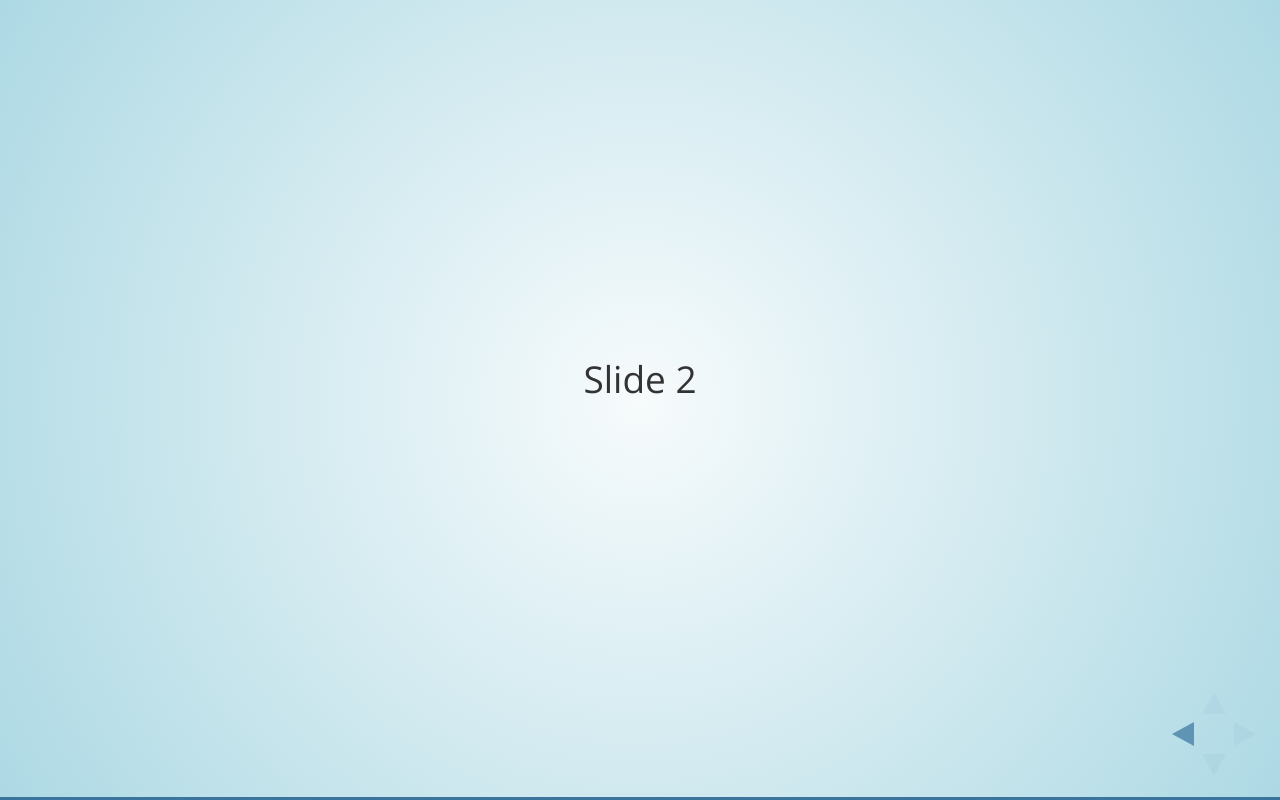
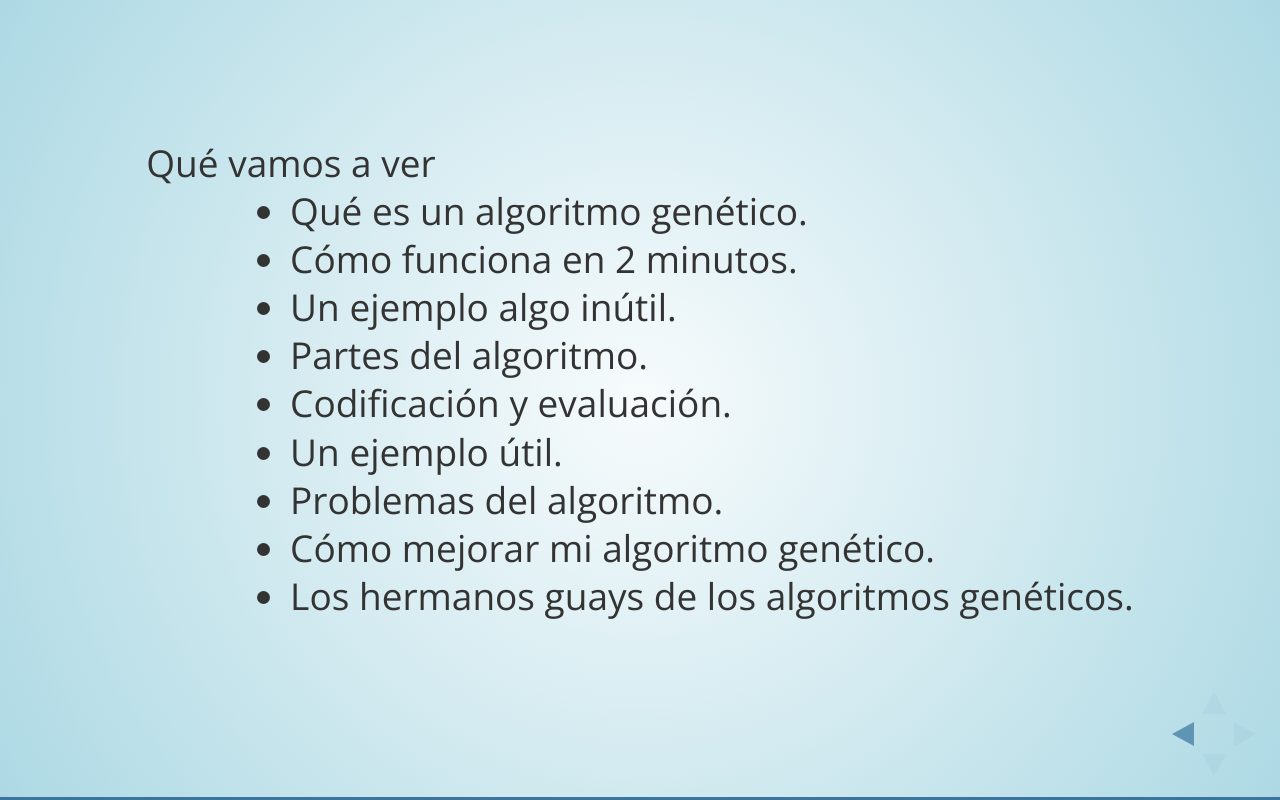
Before and after one commit to BraulioV/Aprende-a-ser-dios-con-algoritmos-geneticos, a website: page index.html in a window 1280 px wide. Both pictures are taken after a click on the button 1251 px from the left and 734 px from the top of the page. Drawn offline with nearby package versions, Linux system fonts and the light colour scheme; files that its build step writes are made by us from their sources.

Commit message:
prototipo de indice

```diff
--- a/index.html
+++ b/index.html
@@ -1,4 +1,4 @@
-<!doctype html>
+<!doctype html lang="es-ES">
 <html>
 	<head>
 		<meta charset="utf-8">
@@ -35,18 +35,35 @@
 	<body>
 		<div class="reveal">
 			<div class="slides">
-			  <section>
+			  <section data-transition="zoom">
 			    <h2>Aprende a ser Dios con Algoritmos Genéticos</h2>
 			    <h3>Paso 1: Introducción</h3>
 			    <p>
 				<small>Creado por <a href="https://github.com/BraulioV">Braulio Vargas</a></small>
 			    </p>
 			    <p>
-			      <a href="https://twitter.com/brau_vl" style="float:left"><i class="fa fa-twitter fa-2x" aria-hidden="true"></i> @brau_vl</a>
-			      <a href="https://github.com/BraulioV" style="float:right"xd><i class="fa fa-github fa-2x" aria-hidden="true"></i> @BraulioV</a>
+			      <a href="https://twitter.com/brau_vl" style="float:left;"><i class="fa fa-twitter fa-2x" aria-hidden="true"></i> @brau_vl</a>
+			      <a href="https://github.com/BraulioV" style="float:right;"><i class="fa fa-github fa-2x" aria-hidden="true"></i> @BraulioV</a>
 			    </p>
 			  </section>
-			  <section>Slide 2</section>
+			  <section data-transition="zoom">
+			    <div style="float: left; text-align: left;">Qué vamos a ver</div>
+			    <div style="float: right; text-align: right;">
+			      	<ul style="float:right">
+				  <li>Qué es un algoritmo genético.</li>
+				  <li>Cómo funciona en 2 minutos.</li>
+				  <li>Un ejemplo algo inútil.</li>
+				  <li>Partes del algoritmo.</li>
+				  <li>Codificación y evaluación.</li>
+				  <li>Un ejemplo útil.</li>
+				  <li>Problemas del algoritmo.</li>
+				  <li>Cómo mejorar mi algoritmo genético.</li>
+				  <li>Los hermanos guays de los algoritmos genéticos.</li>
+				</ul>
+			    </div>
+			  </section>
+
+
 			</div>
 		</div>
 
```
